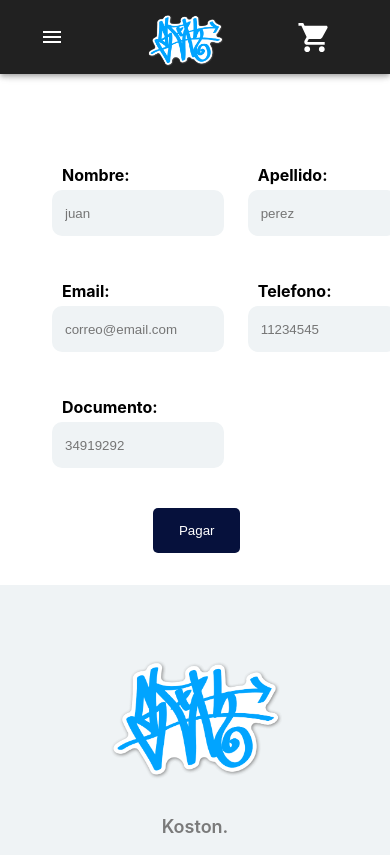
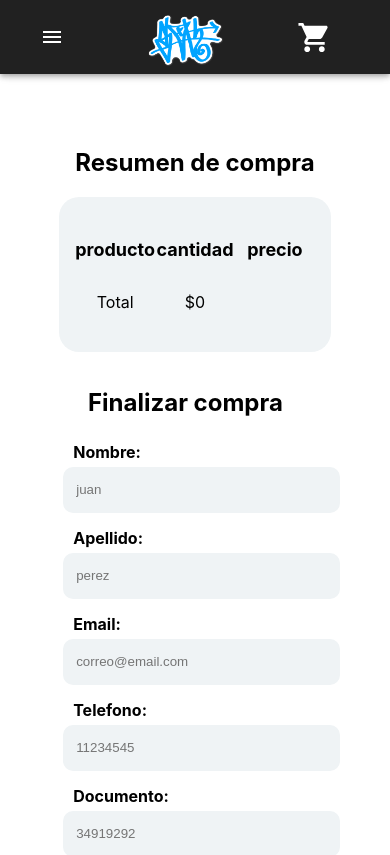
Before and after one commit to nicogarcette/ecommerce-react-garcette, a React (Create React App) app: page /finalizarCompra in a window 390 px wide. Shown: the top 855 px of the page. Built offline with nearby package versions, Linux system fonts and the light colour scheme.

Commit message:
se modifico la ubicacion de checkout. ya no se encuentra en el cart, desde ahora esta la ruta finalizar compra. se realizo el resposive del mismo

```diff
--- a/src/App.css
+++ b/src/App.css
@@ -33,12 +33,12 @@
 
 .btn{
     background-color: #002B5B;
-    /* background-color: #212121; */
     border: solid #002B5B 1px;
     border-radius: 5px;
     padding: .5rem;
     margin: .5rem;
     color: white;
+    height: 40px;
     transition: all .5s ease;
 }
 .btn:hover{
@@ -55,30 +55,26 @@
     margin-bottom: 7rem;
 }
 
-/* cart provisoria */
-.container{
-    display: flex;
-    justify-content: space-between;
-    align-items: center;
-}
+
+/* cart */
 .container_cart{
-    margin-bottom: 4rem ;
-    margin-top: 1rem ;
-    display: flex;
-    flex-direction: column;
-    align-items: center;
+    /* margin-top: 10rem;
+    margin-bottom: 7rem; */
+    margin: 10rem;
 }
 .cart{
-    display: flex;
-    justify-content: space-between;
+    width: 800px;
+}
+.cart .pepe{
+    display: grid;
+    grid-template-columns: 1fr 1fr 1fr 1fr;
+    gap: 20px;
     align-items: center;
-    border-bottom:1px solid #002B5B;
-    width: 600px;
-    padding: 1rem;
-    margin: 1rem;
-}
+    text-align: center;
+    border-bottom: solid #002B5B 1px;
 
 
+}
 .cart_vacio{
     margin-top: 6.7rem;
     margin-bottom: 8rem;
@@ -184,35 +180,19 @@ footer{
     height: 1px;
     background-color: #7a7a7a;
 }
-/* vista movile */
-@media screen and (max-width:768px){
 
-    .container__footer{
-        display: flex;
-        justify-content: center;
-        /* margin: auto; */
-    }
-    .box__footer{
-        padding: 20px;
-
-    }
-    /* carrito vacio */
-    .cart_vacio{
-        margin-bottom: 4rem;
-        text-align: center;
-        padding: 0 1rem;
-    }
-}
 
 /*-------------CHECKOUT ------------- */
 /* formulario */
 .checkout{
-    height: 800px;
-    background: #DDDDDD;
+    margin-top: 8rem;
+    display: grid;
+    grid-template-columns: 1fr 1fr;
+    gap: 2rem;
+    padding: 0 2rem;
 }
 .checkout_titulo{
-    margin-top:8rem;
-    text-align: center;
+    padding-left: 3.5rem;
 }
 .checkout_contenido{
     display: flex;
@@ -224,12 +204,12 @@ footer{
 }
 
 .form{
-    width: 70%;
+    width: 90%;
     display: grid;
     grid-template-columns: 1fr 1fr;
     gap:40px;
     margin: 2rem;
-    margin-top: 10rem;
+    /* margin-top: 10rem; */
 }
 .form_label{
     display: block;
@@ -262,6 +242,7 @@ footer{
     font-size: 12px;
     line-height: 12px;
     margin-bottom: 0;
+    margin-top: 1px;
     margin-left: 10px;
     opacity: 1;
 
@@ -320,3 +301,95 @@ footer{
 .form_grupo-incorrecto .form_input-error{
     opacity: 1;
 }
+
+/* resumen de compra */
+.container_resumen{
+    display: flex;
+    flex-direction: column;
+    align-items: center;
+    padding-bottom: 1rem;
+
+
+}
+.resumen{
+    max-height: 600px;
+    overflow-y: auto;    /* Trigger vertical scroll    */
+    overflow-x: hidden;  /* Hide the horizontal scroll */
+    margin-left: 7rem;
+    background-color: #EFF3F5;
+    border-radius: 20px;
+    padding: 1rem;
+
+}
+.resumen::-webkit-scrollbar{
+    width: 7px;
+
+}
+
+.resumen div{
+    display: block;
+
+    width: 100%;
+    display: grid;
+    grid-template-columns: 1fr 1fr 1fr;
+    align-items: center;
+    text-align: center;
+    padding: .5rem 0;
+}
+.resumen h2 {
+    text-align: center;
+}
+.resumen-titles{
+    font-size: 18px;
+    font-weight: bold;
+    text-align: center;
+}
+.resumen-titles p{
+    margin-bottom: 0;
+}
+
+/* vista movile */
+@media screen and (max-width:768px){
+
+    .container__footer{
+        display: flex;
+        justify-content: center;
+        /* margin: auto; */
+    }
+    .box__footer{
+        padding: 20px;
+
+    }
+    /* carrito vacio */
+    .cart_vacio{
+        margin-bottom: 4rem;
+        text-align: center;
+        padding: 0 1rem;
+    }
+    .form{
+        display: flex;
+        flex-direction: column;
+        align-items: center;
+        width: 80%;
+        padding-bottom: 2rem;
+        margin: 0 .7rem;
+        gap: 10px;
+    }
+    .form_grupo-btn {
+        width: 150px;
+    }
+    .form_btn{
+        width: 100%;
+    }
+
+    .checkout{
+        display: flex;
+        flex-direction: column-reverse;
+        gap: 0;
+
+    }
+
+    .resumen{
+        margin-left: 0;
+    }
+}
--- a/src/components/Cart.jsx
+++ b/src/components/Cart.jsx
@@ -15,7 +15,6 @@ const Cart = () =>{
         navegar('/');
     }
 
-
     if (cartLoading) {
         return <Box className="loader center" sx={{ width: '100%'}}>
                     <CircularProgress disableShrink />
@@ -29,17 +28,21 @@ const Cart = () =>{
                     <button className="btn" onClick={()=>back()}>volver</button>
                 </div>
                 : cart.length > 0 ?
-                <div className="container">
-                    {/* <div>
-                        <CheckOut/>
-                    </div> */}
-                    <div className="container_cart">
+                    <div className="">
                         <h2>Tu carrito</h2>
+                        <div className="cart">
+                            <div className="resumen-titles pepe">
+                                <p>Producto</p>
+                                <p>Precio</p>
+                                <p>Cantidad</p>
+                                <p>Subtotal</p>
+                            </div>
                             {cart.map((producto)=>(
                                 <CartItem key={producto.id} producto={producto}/>
                             ))}
+                            {/* <button className="btn" onClick={()=>navegar('/finalizarCompra')}>Finalizar compra</button>
                             <button className="btn" onClick={clear}>Vaciar carrito</button>
-                        <p>TOTAL = <strong>${cartTotal() || '00'}</strong></p>
+                            <p>TOTAL = <strong>${cartTotal() || '00'}</strong></p> */}
                         </div>
                     </div>
                     :
--- a/src/components/CartItem.jsx
+++ b/src/components/CartItem.jsx
@@ -1,4 +1,4 @@
-import React from "react";
+import React, {useEffect, useState} from "react";
 import DeleteIcon from '@mui/icons-material/Delete';
 import { useCart } from "../context/CartContext";
 import CartItemCount from "./CartItemCount";
@@ -7,16 +7,27 @@ import CartItemCount from "./CartItemCount";
 
 const CartItem = ({producto}) =>{
 
-    const {removeItem} = useCart();
+    const {removeItem, itemSubtotal} = useCart();
     const {id,marca,modelo,img,precio,cantidad,stock} = producto;
+    const [subtotal,setSubtotal] = useState();
+
+    useEffect(()=>{
+        setSubtotal(itemSubtotal(id));
+    },[id,itemSubtotal])
 
     return(
-        <div key={id} className="cart">
-            <h4>{marca} {modelo}</h4>
-            <img style={{width:"200px"}} src={img} alt={modelo} />
-            <h4>${precio}</h4>
+        <div className="pepe">
+            <div>
+                <p>{marca} {modelo}</p>
+                <img style={{width:"200px"}} src={img} alt={modelo} />
+            </div>
+            <p>${precio}</p>
             <CartItemCount cantidad={cantidad} stock={stock} id={id} />
-            <button className="btn-trash" onClick={()=>removeItem(id)}><DeleteIcon/></button>
+
+                <p>${subtotal}</p>
+                <button className="btn-trash" onClick={()=>removeItem(id)}><DeleteIcon/></button>
+
+
          </div>
     );
 }
--- a/src/components/CartItemCount.jsx
+++ b/src/components/CartItemCount.jsx
@@ -22,9 +22,8 @@ const CartItemCount = ({cantidad,stock,id}) =>{
         }
     }
 
-
     return(
-        <div style={{display:'flex'}}>
+        <div style={{display:'flex', justifyContent:'center'}}>
             <button className="btn" onClick={removeItem}>-</button>
             <p>{count}</p>
             <button className="btn" onClick={addItem}>+</button>
--- a/src/components/CheckOut.jsx
+++ b/src/components/CheckOut.jsx
@@ -40,8 +40,10 @@ const CheckOut = () =>{
     }
 
     return (
-        <div>
-            <form onSubmit={handleSubmit(pagar)} className="form" >
+        <div className="checkout">
+            <div>
+                <h2 className="checkout_titulo">Finalizar compra</h2>
+                <form onSubmit={handleSubmit(pagar)} className="form" >
                     <div className="form_grupo">
                         <label htmlFor="nombre" className="form_label">Nombre:</label>
                         <div className={`form_grupo-input ${errors.nombre && 'form_grupo-incorrecto'}` }>
@@ -96,6 +98,34 @@ const CheckOut = () =>{
                         <button className="form_btn" type="submit">Pagar</button>
                     </div>
                 </form>
+            </div>
+
+            <div className="container_resumen">
+                <h2>Resumen de compra</h2>
+                <div className="resumen">
+                    <div className="resumen-titles">
+                        <p>producto</p>
+                        <p>cantidad</p>
+                        <p>precio</p>
+                    </div>
+                    {cart.map((item)=>{
+                        return <div key={item.id}>
+                            <div>
+                                <img style={{width:"100px"}} src={item.img} alt="" />
+                                <p>{item.modelo}</p>
+                            </div>
+                            <p>{item.cantidad}</p>
+                            <p>${item.precio}</p>
+                        </div>
+                    })
+                    }
+                    <div>
+                        <p>Total</p>
+                        <p>${cartTotal()}</p>
+                    </div>
+                </div>
+            </div>
+
         </div>
     )
 }
--- a/src/components/ItemCount.jsx
+++ b/src/components/ItemCount.jsx
@@ -22,8 +22,8 @@ const ItemCount = ({initial,stock,onAdd,count, setCount}) => {
 
     return(
         <div>
+            <h3>Items: {count}</h3>
             <p>stock: {stock}</p>
-            <h3>Items: {count}</h3>
 
             <button className="btn" onClick={addItem}>+1</button>
             <button className="btn" onClick={removeItem}>-1</button>
--- a/src/context/CartContext.js
+++ b/src/context/CartContext.js
@@ -20,6 +20,7 @@ export const CartProvider = ({children}) =>{
     const [cart, setCart] = useState([]);
     const [idCompra, setIdCompra] = useState('');
     const [cartLoading, setCartLoading] = useState(false);
+
 
     const addItem = (item) =>{
 
@@ -61,10 +62,9 @@ export const CartProvider = ({children}) =>{
     const cartQuatity=()=>{
         return cart.reduce((acc,prod)=>acc += prod.cantidad,0);
     }
-
     const cartTotal= () =>{
         let total = cart.reduce((acc,prod) => acc += prod.precio*prod.cantidad,0);
-        return total.toLocaleString()
+        return total.toLocaleString();
     }
 
     const updateCart = (id,operation) =>{
@@ -83,11 +83,19 @@ export const CartProvider = ({children}) =>{
         localStorage.setItem("KEY_CART",JSON.stringify(update));
     }
 
+    const itemSubtotal = (id) =>{
+
+        let pos = cart.findIndex((prod)=> id === prod.id);
+        let subtotal = cart[pos].cantidad * cart[pos].precio;
+
+        return subtotal;
+    }
+
 
 
     return(
         <CartContext.Provider
-        value={{cart, clear, removeItem, addItem, isInCart,totalItems, cartQuatity, cartTotal,idCompra,setIdCompra,setCartLoading,cartLoading,updateCart}}>
+        value={{cart, clear, removeItem, addItem, isInCart,totalItems, cartQuatity, cartTotal,idCompra,setIdCompra,setCartLoading,cartLoading,updateCart,itemSubtotal}}>
             {children}
         </CartContext.Provider>
     );
```
Lines whose indentation alone changed are shown as unchanged.
